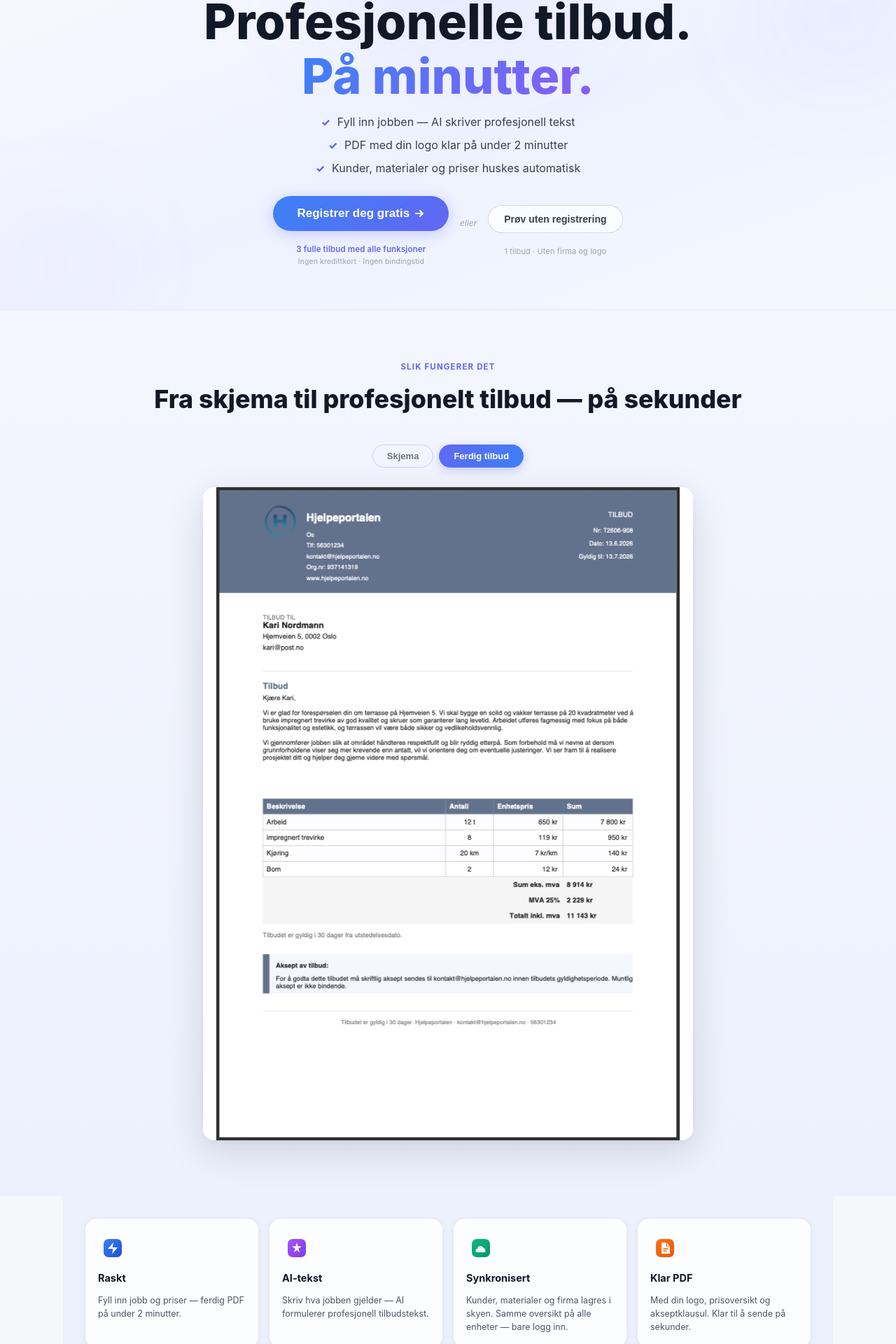
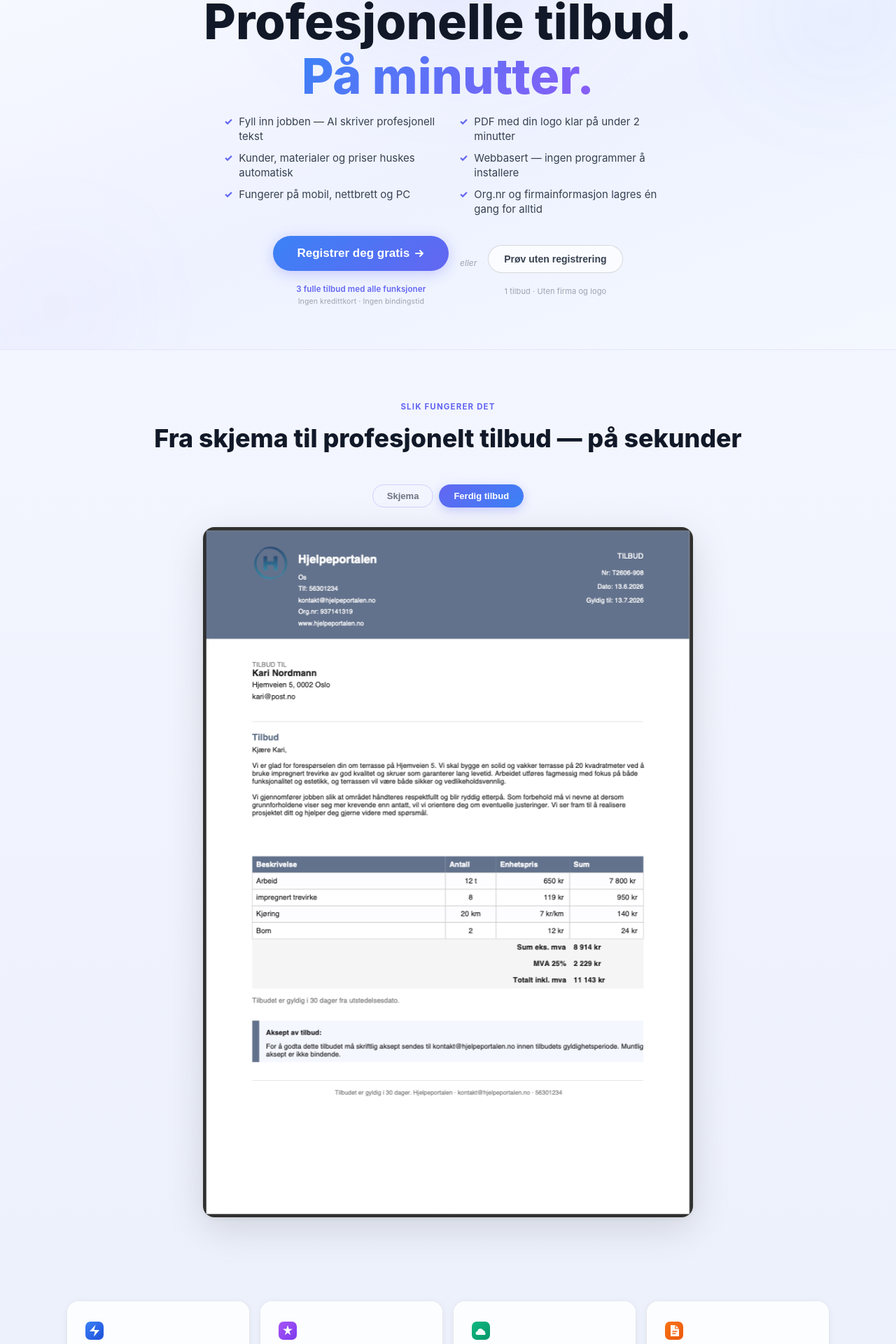
Before and after one commit to anderslura/Prismal, a React (Vite) app: page / in a window 1280 px wide. Shown: the part 184-2104 px from the top of the page at 70% size. Built offline with nearby package versions, Linux system fonts and the light colour scheme.

Commit message:
fix: features full-bredde, pdf aspect-ratio, 6 hero-punkter 2-kol

```diff
--- a/src/components/Landingsside.jsx
+++ b/src/components/Landingsside.jsx
@@ -143,6 +143,9 @@ export default function Landingsside({ onStart, onRegistrer }) {
             <li>Fyll inn jobben — AI skriver profesjonell tekst</li>
             <li>PDF med din logo klar på under 2 minutter</li>
             <li>Kunder, materialer og priser huskes automatisk</li>
+            <li>Webbasert — ingen programmer å installere</li>
+            <li>Fungerer på mobil, nettbrett og PC</li>
+            <li>Org.nr og firmainformasjon lagres én gang for alltid</li>
           </ul>
           <div className="l2-cta-rad">
             <div className="l2-cta-alternativ">
--- a/src/styles/index.css
+++ b/src/styles/index.css
@@ -1157,28 +1157,33 @@ textarea { resize: vertical; }
   list-style: none;
   padding: 0;
   margin: 0 auto 28px;
-  display: flex;
-  flex-direction: column;
-  gap: 11px;
-  align-items: center;
-  max-width: 480px;
+  display: grid;
+  grid-template-columns: 1fr 1fr;
+  gap: 10px 32px;
+  max-width: 640px;
+  text-align: left;
 }
 .l2-punkter li {
-  font-size: clamp(14px, 1.4vw, 16px);
+  font-size: clamp(13px, 1.3vw, 15px);
   color: #374151;
   display: flex;
   align-items: flex-start;
-  gap: 10px;
-  text-align: left;
+  gap: 9px;
   line-height: 1.4;
 }
 .l2-punkter li::before {
   content: '✓';
   color: #6366f1;
   font-weight: 800;
-  font-size: 15px;
+  font-size: 14px;
   flex-shrink: 0;
   margin-top: 1px;
+}
+@media (max-width: 560px) {
+  .l2-punkter {
+    grid-template-columns: 1fr;
+    max-width: 340px;
+  }
 }
 .l2-cta {
   display: inline-flex;
@@ -1305,7 +1310,7 @@ textarea { resize: vertical; }
 .flip-kort {
   position: relative;
   width: 100%;
-  aspect-ratio: 3 / 4;
+  aspect-ratio: 71 / 100;
   transform-style: preserve-3d;
   transition: transform 0.85s cubic-bezier(0.4, 0.2, 0.2, 1);
 }
@@ -1591,11 +1596,11 @@ textarea { resize: vertical; }
 /* ── FEATURES — lys ── */
 .l2-features {
   display: grid;
-  grid-template-columns: repeat(4, 1fr);
+  grid-template-columns: repeat(4, minmax(0, 260px));
+  justify-content: center;
   gap: 16px;
-  max-width: 1100px;
-  margin: 0 auto;
-  padding: 32px 32px 40px;
+  width: 100%;
+  padding: 40px 24px 48px;
   background: #edf1fb;
 }
 .l2-kort {
```
